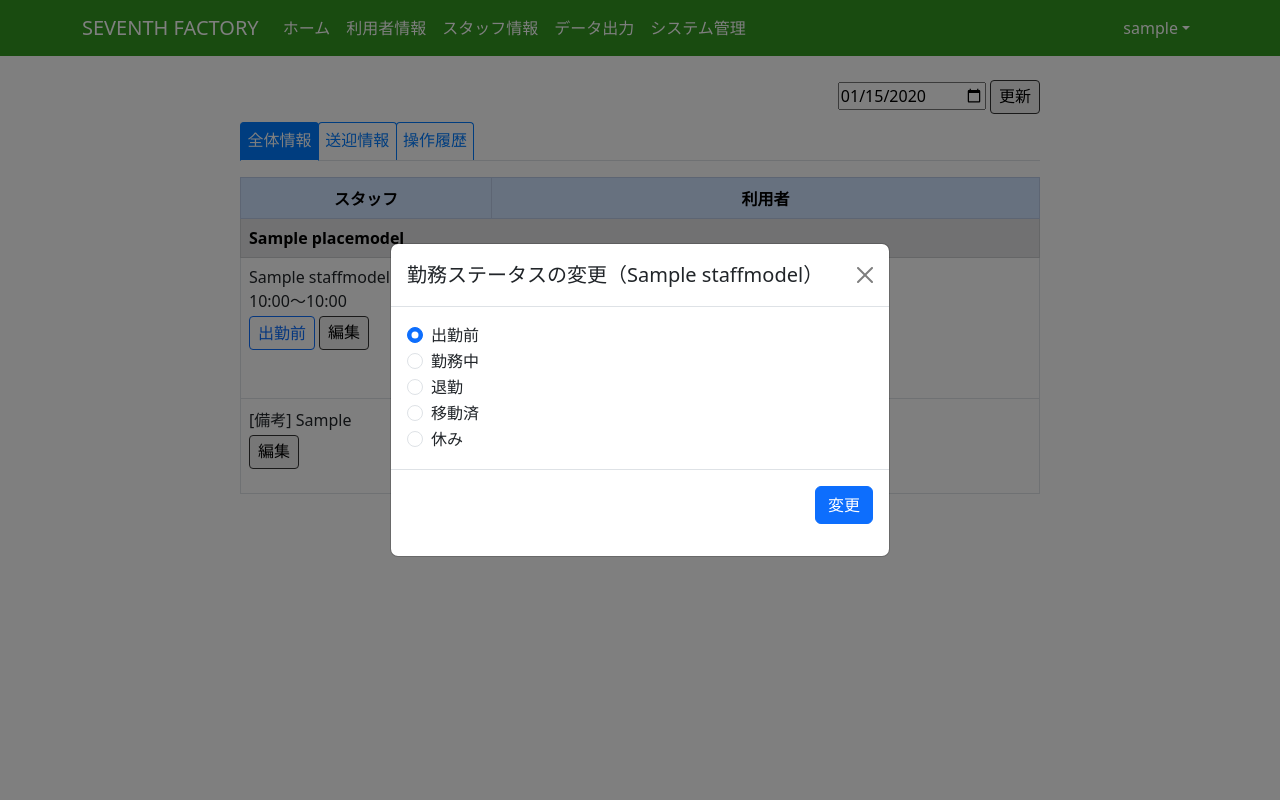
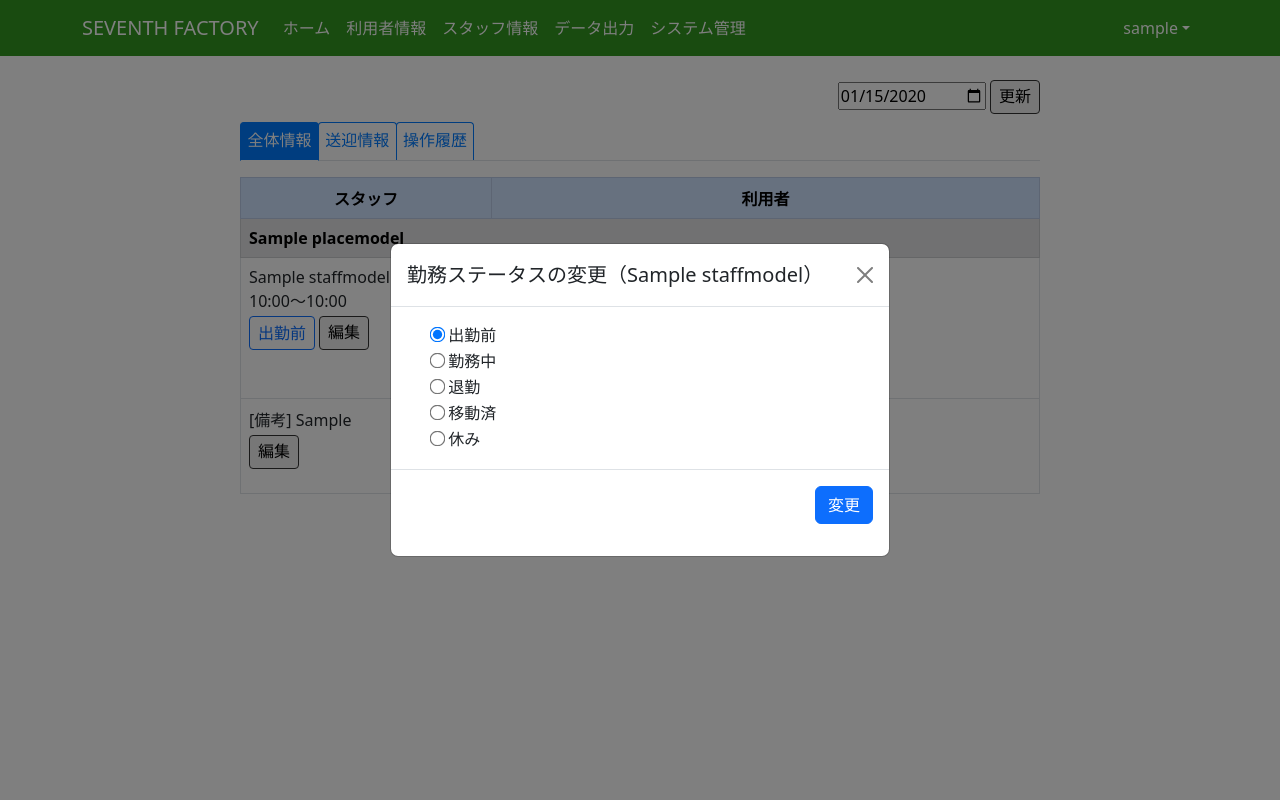
Before and after one commit to asai-omiomi/seventh_factory, a Django app: page /info/2020-01-15/ in a window 1280 px wide, after a click on "出勤前". Run offline with Django 5.2, Linux system fonts and the light colour scheme; a user stored in the database is signed in; tables that the repository leaves empty hold one stand-in row (values such as "Sample post"); some libraries are stand-ins or nearby versions.

Commit message:
ステータス変更ボタンの修正

```diff
--- a/app/templates/app/partials/current_status_modal.html
+++ b/app/templates/app/partials/current_status_modal.html
@@ -15,13 +15,12 @@
         <div class="modal-body">
           {% for value, label in current_status_choices %}
             <div class="form-check">
+              <label class="form-check-label radio-large">
                 <input
-              class="form-check-input"
                   type="radio"
                   name="current_status"
                   value="{{ value }}"
                   {% if value == member.current_status %}checked{% endif %}>
-            <label class="form-check-label">
                 {{ label }}
               </label>
             </div>
@@ -41,9 +40,7 @@
             <input type="hidden" name="member_type" value="{{ member_type }}">
             <input type="hidden" name="work_date" value="{{ work_date }}">
         </div>
-
       </form>
-
     </div>
   </div>
 </div>
--- a/static/css/style.css
+++ b/static/css/style.css
@@ -33,6 +33,11 @@ input[type="text"], input[type="password"]{
   border: 1px solid black;
   border-radius: 4px;
   padding: 4px;
+}
+
+.radio-large input[type="radio"] {
+    transform: scale(1.2);  /* サイズ拡大 */
+    cursor: pointer;
 }
 
 .nav-link-custom{
```
Lines whose indentation alone changed are shown as unchanged.
